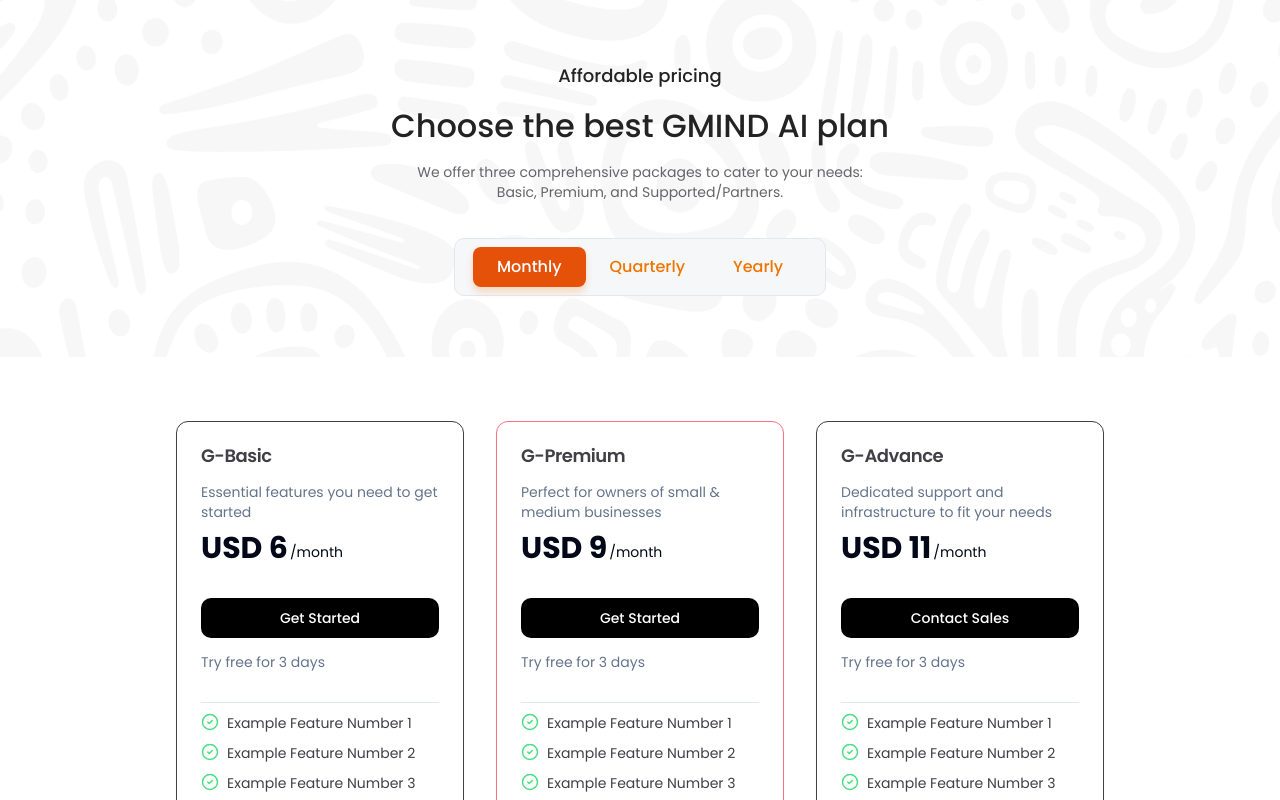
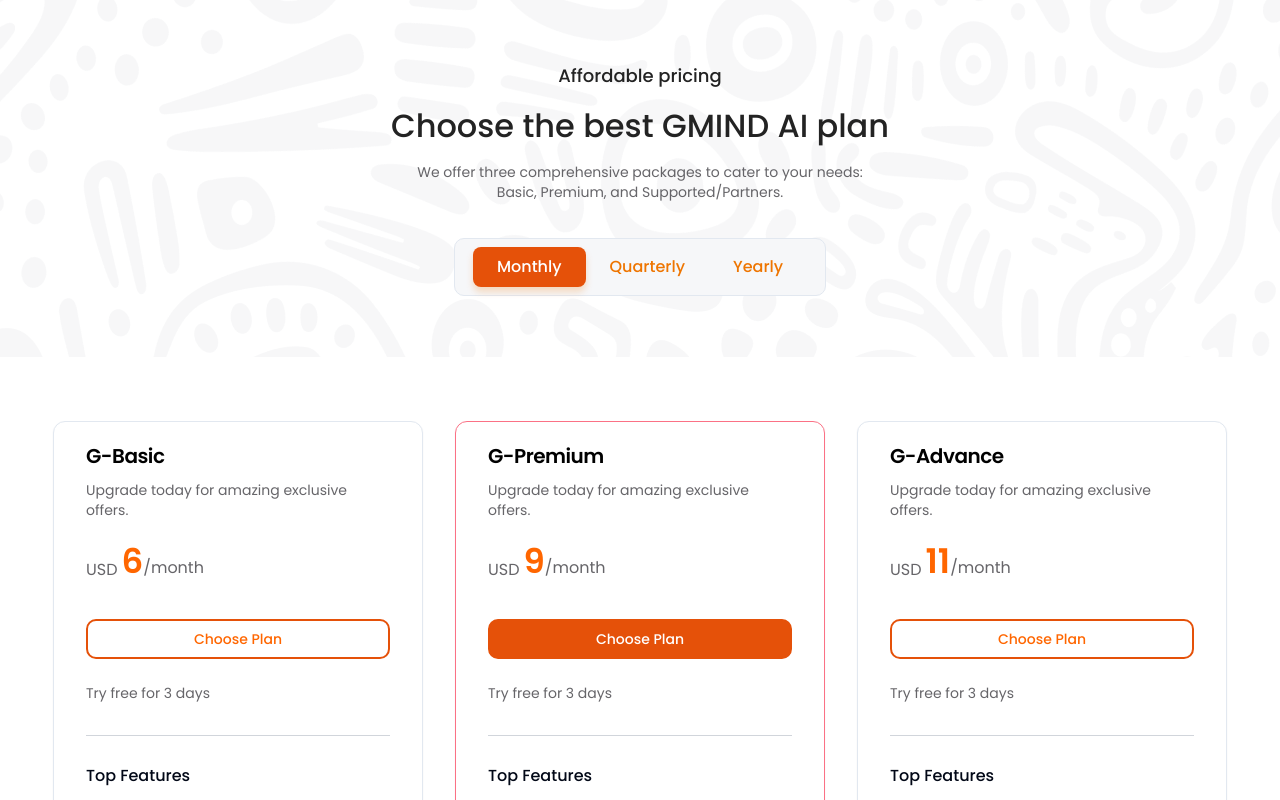
Before and after one commit to ZubairImtiaz3/Stripe-Flutterflow-Nextjs-Pricing, a Next.js app: page / in a window 1280 px wide. Shown: the top 800 px of the page. Built offline with nearby package versions, Linux system fonts and the light colour scheme.

Commit message:
update styles, added logic for calculating disc, save % for each tab

```diff
--- a/app/page.tsx
+++ b/app/page.tsx
@@ -27,44 +27,52 @@
     {
       title: "G-Basic",
       monthlyPrice: 6,
-      quarterlyPrice: 15,
-      yearlyPrice: 100,
-      description: "Essential features you need to get started",
+      quarterlyPrice: 18,
+      yearlyPrice: 72,
+      monthlySavePercent: 0,
+      quarterlySavePercent: 5,
+      yearlySavePercent: 15,
+      description: "Upgrade today for amazing exclusive offers.",
       features: [
         "Example Feature Number 1",
         "Example Feature Number 2",
         "Example Feature Number 3",
       ],
-      actionLabel: "Get Started",
+      actionLabel: "Choose Plan",
     },
     {
       title: "G-Premium",
       monthlyPrice: 9,
-      quarterlyPrice: 25,
-      yearlyPrice: 250,
-      description: "Perfect for owners of small & medium businesses",
+      quarterlyPrice: 27,
+      yearlyPrice: 108,
+      monthlySavePercent: 0,
+      quarterlySavePercent: 5,
+      yearlySavePercent: 15,
+      description: "Upgrade today for amazing exclusive offers.",
       features: [
         "Example Feature Number 1",
         "Example Feature Number 2",
         "Example Feature Number 3",
       ],
-      actionLabel: "Get Started",
+      actionLabel: "Choose Plan",
       popular: true,
     },
     {
       title: "G-Advance",
       monthlyPrice: 11,
-      quarterlyPrice: 30,
-      yearlyPrice: 350,
-      description: "Dedicated support and infrastructure to fit your needs",
+      quarterlyPrice: 33,
+      yearlyPrice: 132,
+      monthlySavePercent: 0,
+      quarterlySavePercent: 5,
+      yearlySavePercent: 15,
+      description: "Upgrade today for amazing exclusive offers.",
       features: [
         "Example Feature Number 1",
         "Example Feature Number 2",
         "Example Feature Number 3",
         "Super Exclusive Feature",
       ],
-      actionLabel: "Contact Sales",
-      exclusive: true,
+      actionLabel: "Choose Plan",
     },
   ];
 
--- a/components/pricing.tsx
+++ b/components/pricing.tsx
@@ -5,7 +5,6 @@
   Card,
   CardContent,
   CardDescription,
-  CardFooter,
   CardHeader,
   CardTitle,
 } from "@/components/ui/card";
@@ -25,11 +24,13 @@
   monthlyPrice?: number;
   quarterlyPrice?: number;
   yearlyPrice?: number;
+  monthlySavePercent?: number;
+  quarterlySavePercent?: number;
+  yearlySavePercent?: number;
   description: string;
   features: string[];
   actionLabel: string;
   popular?: boolean;
-  exclusive?: boolean;
 };
 
 export const PricingSwitch = ({ onSwitch }: PricingSwitchProps) => (
@@ -54,22 +55,32 @@
   monthlyPrice,
   quarterlyPrice,
   yearlyPrice,
+  monthlySavePercent,
+  quarterlySavePercent,
+  yearlySavePercent,
   description,
   features,
   actionLabel,
   popular,
-  exclusive,
 }: PricingCardProps) => {
   const getPrice = () => {
+    let price;
     switch (pricingPeriod) {
       case "yearly":
-        return yearlyPrice ? `USD ${yearlyPrice}` : "Custom";
+        price = yearlyPrice ? yearlyPrice : "Custom";
+        break;
       case "quarterly":
-        return quarterlyPrice ? `USD ${quarterlyPrice}` : "Custom";
+        price = quarterlyPrice ? quarterlyPrice : "Custom";
+        break;
       case "monthly":
       default:
-        return monthlyPrice ? `USD ${monthlyPrice}` : "Custom";
+        price = monthlyPrice ? monthlyPrice : "Custom";
+        break;
     }
+    return {
+      currency: "USD",
+      amount: price,
+    };
   };
 
   const getPeriod = () => {
@@ -84,71 +95,109 @@
     }
   };
 
+  const getSavePercent = () => {
+    switch (pricingPeriod) {
+      case "yearly":
+        return yearlySavePercent;
+      case "quarterly":
+        return quarterlySavePercent;
+      case "monthly":
+      default:
+        return monthlySavePercent;
+    }
+  };
+
+  const calculateOriginalPrice = () => {
+    const savePercent = getSavePercent() ?? 0;
+    const price = getPrice().amount;
+
+    if (savePercent === 0) return price;
+    const discount = (price as number) * (savePercent / 100);
+    return (price as number) - discount;
+  };
+
   return (
     <Card
       className={cn(
-        `w-72 flex flex-col justify-between py-1 ${
-          popular ? "border-rose-400" : "border-zinc-700"
-        } mx-auto sm:mx-0`,
-        {
-          "animate-background-shine bg-white dark:bg-[linear-gradient(110deg,#000103,45%,#1e2631,55%,#000103)] bg-[length:200%_100%] transition-colors":
-            exclusive,
-        }
+        `w-[23.125rem] flex flex-col justify-between py-1 ${
+          popular ? "border-rose-400" : "border-[rgba(0, 31, 115, 0.1)]"
+        } mx-auto sm:mx-0`
       )}
     >
       <div>
-        <CardHeader className="pb-8 pt-4">
-          <div className="flex justify-between">
-            <CardTitle className="text-zinc-700 dark:text-zinc-300 text-lg">
+        <CardHeader className="space-y-6 pb-7 pt-4 px-8">
+          <div>
+            <CardTitle className="text-[#000] text-xl font-semibold">
               {title}
             </CardTitle>
-            {pricingPeriod === "yearly" && yearlyPrice && monthlyPrice && (
+            <CardDescription className="pt-2.5 text-sm text-primary-light">
+              {description}
+            </CardDescription>
+          </div>
+
+          {(pricingPeriod === "yearly" || pricingPeriod === "quarterly") &&
+            yearlyPrice &&
+            quarterlyPrice && (
+              <div className="flex items-center space-x-2">
+                {getSavePercent() && (
+                  <span className="text-sm text-primary-light line-through">
+                    {getPrice().currency} {getPrice().amount}
+                  </span>
+                )}
                 <div
                   className={cn(
-                  "px-2.5 rounded-xl h-fit text-sm py-1 bg-zinc-200 text-black dark:bg-zinc-800 dark:text-white",
+                    "w-max px-2.5 rounded-[0.938rem] h-fit text-sm py-1 bg-zinc-200 text-black dark:bg-zinc-800 dark:text-white",
                     {
                       "bg-gradient-to-r from-orange-400 to-rose-400 dark:text-black ":
                         popular,
                     }
                   )}
                 >
-                Save ${monthlyPrice * 12 - yearlyPrice}
+                  Save {getSavePercent()}%
+                </div>
               </div>
             )}
-          </div>
-          <CardDescription className="pt-1.5 h-12">
-            {description}
-          </CardDescription>
-          <div className="flex gap-0.5">
-            <h3 className="text-3xl font-bold">{getPrice()}</h3>
-            <span className="flex flex-col justify-end text-sm mb-1">
+
+          <div className="flex items-center">
+            <span className="text-base text-primary-light">
+              {getPrice().currency}
+            </span>
+            <span className="font-semibold text-[2.125rem] text-[#FF6600] relative bottom-2 ml-1">
+              {calculateOriginalPrice()}
+            </span>
+            <span className="flex flex-col justify-end text-base text-primary-light mb-1">
               {getPeriod()}
             </span>
           </div>
-        </CardHeader>
-        <CardContent className="flex flex-col gap-2">
-          <Button className="relative inline-flex w-full items-center justify-center rounded-md bg-black text-white dark:bg-white px-6 font-medium  dark:text-black transition-colors focus:outline-none focus:ring-2 focus:ring-slate-400 focus:ring-offset-2 focus:ring-offset-slate-50">
-            <div className="absolute -inset-0.5 -z-10 rounded-lg bg-gradient-to-b from-[#c7d2fe] to-[#8678f9] opacity-75 blur" />
+
+          <Button
+            variant="outline"
+            className={`text-[#FF6600] hover:bg-secondary hover:text-white px-6 font-medium border-secondary border-2 ${
+              popular ? "bg-secondary text-white" : ""
+            }`}
+          >
             {actionLabel}
           </Button>
-          <CardDescription className="pt-1.5 h-12">
+          <CardDescription className="text-sm text-primary-light pb-2">
             Try free for 3 days
           </CardDescription>
-          <Separator />
+          <Separator className="bg-gray-300 mt-2" />
+        </CardHeader>
+
+        <CardContent className="flex flex-col gap-2 px-8 space-y-3">
+          <p className="font-medium text-base">Top Features</p>
           {features.map((feature: string) => (
             <CheckItem key={feature} text={feature} />
           ))}
         </CardContent>
       </div>
-      <CardFooter className="mt-2"></CardFooter>
     </Card>
   );
 };
 
-
 const CheckItem = ({ text }: { text: string }) => (
   <div className="flex gap-2">
     <CheckCircle2 size={18} className="my-auto text-green-400" />
-    <p className="pt-0.5 text-zinc-700 dark:text-zinc-300 text-sm">{text}</p>
+    <p className="pt-0.5 font-medium text-primary-light text-sm">{text}</p>
   </div>
 );
```
Lines whose indentation alone changed are shown as unchanged.
